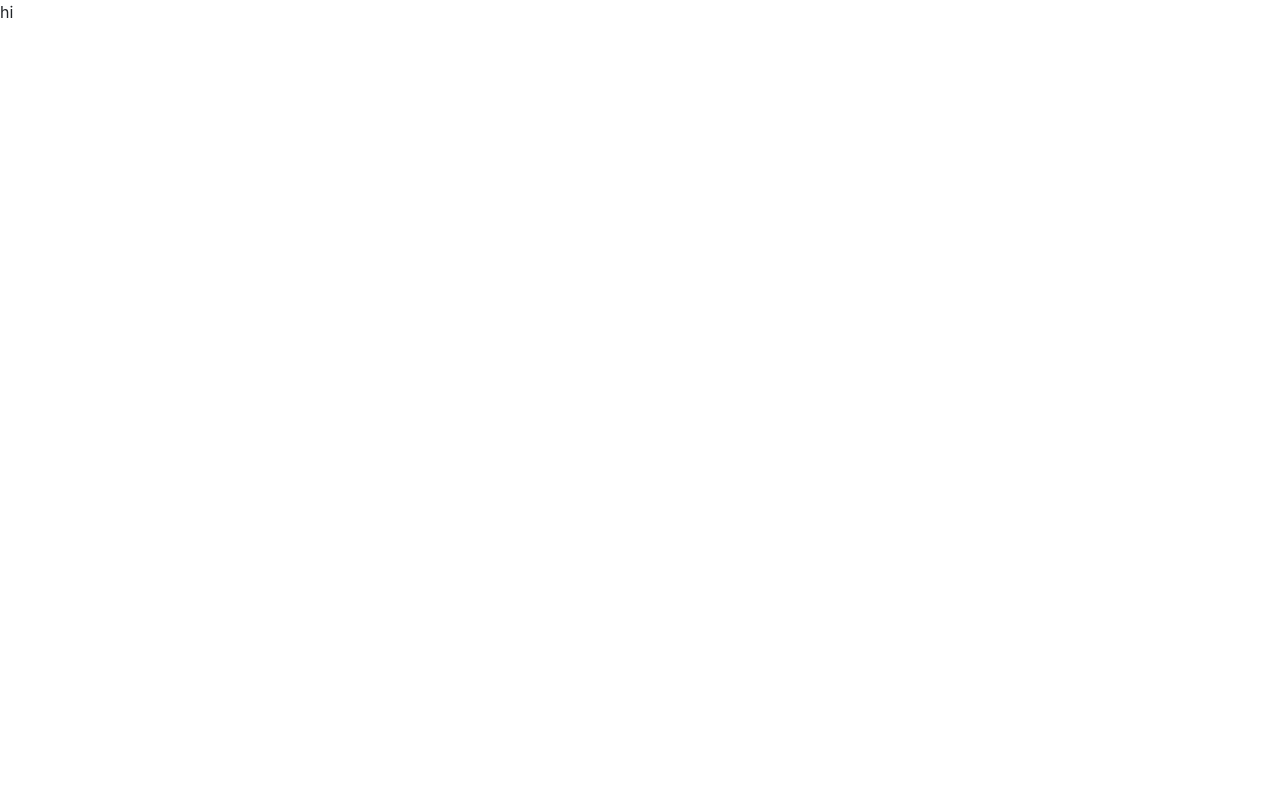
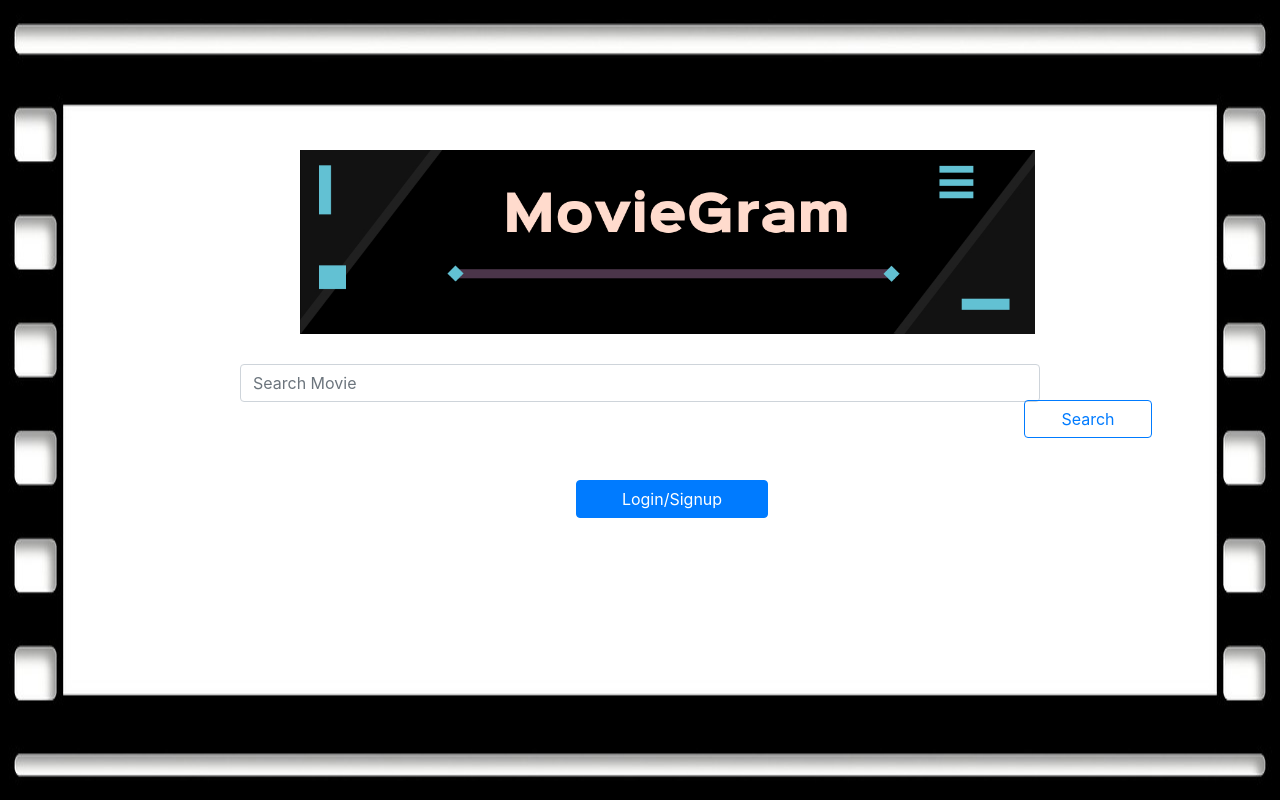
Before and after one commit to HareshNasit/Moviegram, a React (Create React App) app in the folder moviegram/: page / in a window 1280 px wide. Built offline with nearby package versions, Linux system fonts and the light colour scheme.

Commit message:
Updated the home screen

```diff
--- a/moviegram/src/Components/Home/index.js
+++ b/moviegram/src/Components/Home/index.js
@@ -1,11 +1,39 @@
 import React from 'react';
+import './styles.css'
+import { Button, Form } from "react-bootstrap";
+import {Link} from 'react-router-dom';
 
-import './styles.css'
+
+
 
 class Home extends React.Component {
     render() {
       return (
-        <div>hi</div>
+      	<div className="Background center">
+
+        	<div className="Banner">
+      			<img src={require("./static/Banner.jpg")} />
+      		</div>
+
+      		<Form className="searchMovieform">
+          	  <Form.Group>
+            	<Form.Control type="searchMovie" placeholder="Search Movie" />
+              </Form.Group>
+        	</Form>
+
+        	<Button variant="outline-primary"
+                      type="submit"
+                      className="searchButton">
+                Search
+            </Button>
+
+            <div className="Login_Signup">
+              <Button className="Login_SignupButton" as={Link} to="/login" type="submit">Login/Signup</Button>
+            </div>
+
+
+      	</div>
+
       );
     }
   }
--- a/moviegram/src/Components/Home/styles.css
+++ b/moviegram/src/Components/Home/styles.css
@@ -0,0 +1,51 @@
+.center {
+  position: absolute;
+  top: 50%;
+  left: 50%;
+  transform: translate(-50%, -50%);
+}
+
+.Background{
+	background-image: url("./static/Home.jpg");
+	background-size: 100% 100%;
+	width: 100%;
+	height: 100%;
+
+
+}
+
+.searchMovieform {
+    width: 800px;
+    margin-left: auto;
+    margin-right: auto;
+    top: 300px;
+    justify-content: center;
+}
+
+.searchButton {
+	position: absolute;
+    width: 10%;
+    margin-left: 80%;
+    top: 50%;
+}
+
+.Login_Signup{
+
+}
+
+.Login_SignupButton{
+	position: absolute;
+	width: 15%;
+	margin-left: 45%;
+	top: 60%;
+
+}
+
+.Banner{
+	margin-top: 150px;
+	margin-left: 300px;
+}
+.Banner img{
+	width: 75%;
+	height: 100%;
+}
```
Also changed, not shown: moviegram/src/Components/Home/static/Banner.jpg (added), moviegram/src/Components/Home/static/Home.jpg (added).
